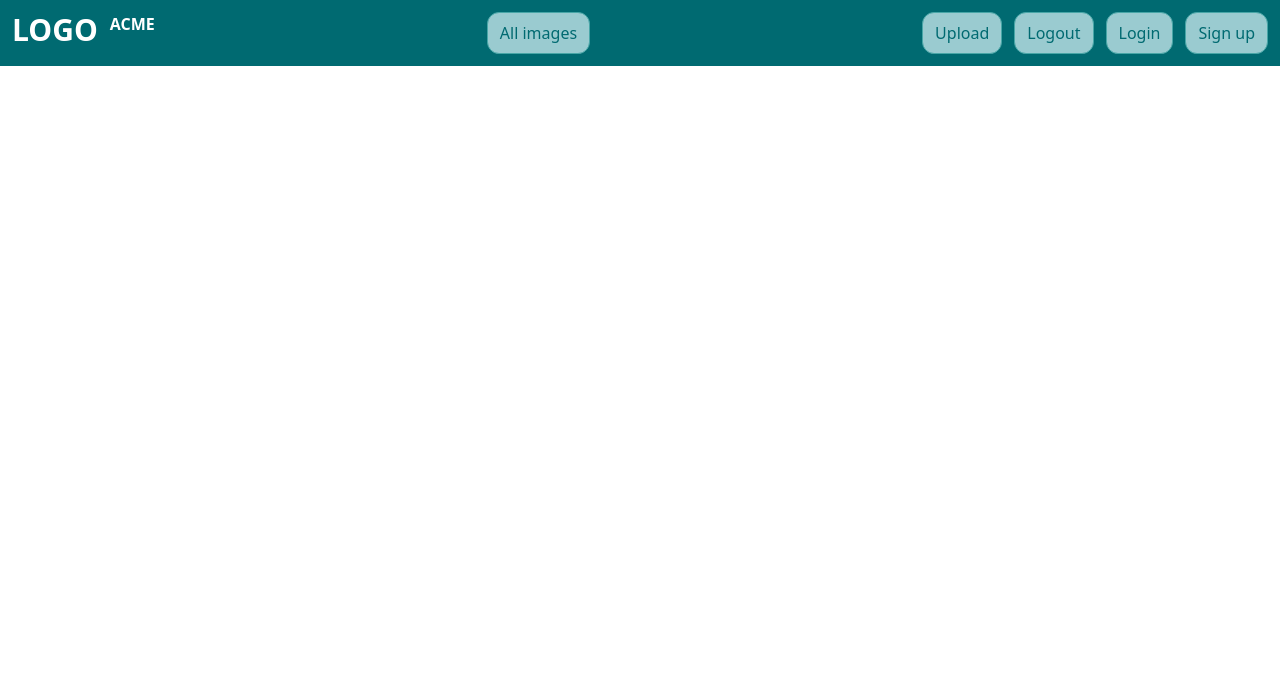
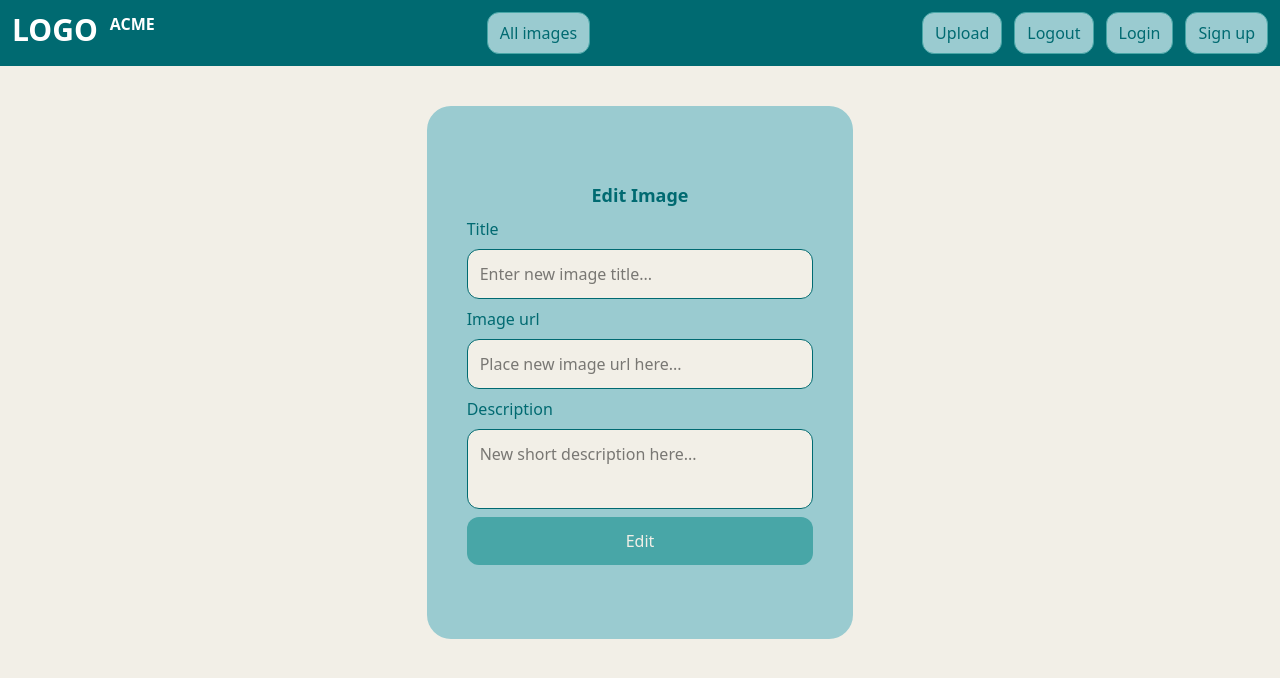
Before and after one commit to infernall92/image-sharing-app, a React (Vite) app: page /images/1/edit in a window 1280 px wide. Shown: the top 678 px of the page. Built offline with nearby package versions, Linux system fonts and the light colour scheme; no server answers; what @heroui/react would draw is missing.

Commit message:
add edit routing and component for editing image data

```diff
--- a/src/App.jsx
+++ b/src/App.jsx
@@ -17,7 +17,7 @@ function App() {
         <Route path="/login" element={<Login />} />
         <Route path="/register" element={<Register />} />
         <Route path="/upload" element={<ImageUpload />} />
-        <Route path="/image/edit" element={<ImageEdit />} />
+        <Route path="/images/:imageId/edit" element={<ImageEdit />} />
         <Route path="/images/:imageId/details" element={<ImageDetails />} />
         <Route path="/images" element={<ImageCatalog />} />
       </Routes>
--- a/src/components/image-details/ImageDetails.jsx
+++ b/src/components/image-details/ImageDetails.jsx
@@ -1,6 +1,6 @@
 import { useEffect, useState } from "react";
 import Button from "../button/Button";
-import { useNavigate, useParams } from "react-router";
+import { Link, useNavigate, useParams } from "react-router";
 import imageService from "../../services/imageService";
 
 export default function ImageDetails() {
@@ -36,7 +36,7 @@ export default function ImageDetails() {
             Image Details
           </h1>
           {/* IMAGE HERE */}
-          <img src={image.url} />
+          <img src={image.url} className="max-w-[600px]" />
           <div className="flex gap-3">
             <span className="font-bold">Title:</span>
             <p className="">{image.title}</p>
@@ -48,7 +48,9 @@ export default function ImageDetails() {
         </div>
         {/* for owners add buttons edit and delete */}
         <div className="flex gap-5">
-          <Button onClick={() => {}}>Edit</Button>
+          <Link to={`/images/${imageId}/edit`}>
+            <Button onClick={() => {}}>Edit</Button>
+          </Link>
           <Button onClick={handleDeleteImage}>Delete</Button>
         </div>
       </div>
--- a/src/components/image-edit/ImageEdit.jsx
+++ b/src/components/image-edit/ImageEdit.jsx
@@ -1,4 +1,16 @@
+import { useEffect, useState } from "react";
+import { useNavigate, useParams } from "react-router";
+import imageService from "../../services/imageService";
+
 export default function ImageEdit() {
+  const navigate = useNavigate();
+  const [image, setImage] = useState({});
+
+  const { imageId } = useParams();
+
+  useEffect(() => {
+    imageService.getImage(imageId).then(setImage);
+  }, [imageId]);
   return (
     <section id="edit-page" className="mt-10 flex justify-center h-screen">
       <form
@@ -18,6 +30,7 @@ export default function ImageEdit() {
             name="title"
             placeholder="Enter new image title..."
             className="bg-[#F2EFE7] border border-[#006A71] rounded-xl p-3"
+            defaultValue={image.title}
           />
           <label htmlFor="url" className="text-[#006A71]">
             Image url
@@ -28,6 +41,7 @@ export default function ImageEdit() {
             name="url"
             placeholder="Place new image url here..."
             className="bg-[#F2EFE7] border border-[#006A71] rounded-xl p-3"
+            defaultValue={image.url}
           />
           <label htmlFor="description" className="text-[#006A71]">
             Description
@@ -37,6 +51,7 @@ export default function ImageEdit() {
             id="description"
             className="bg-[#F2EFE7] border border-[#006A71] rounded-xl p-3 resize-none h-20 w-full"
             placeholder="New short description here..."
+            defaultValue={image.description}
           />
           <button
             type="submit"
```
